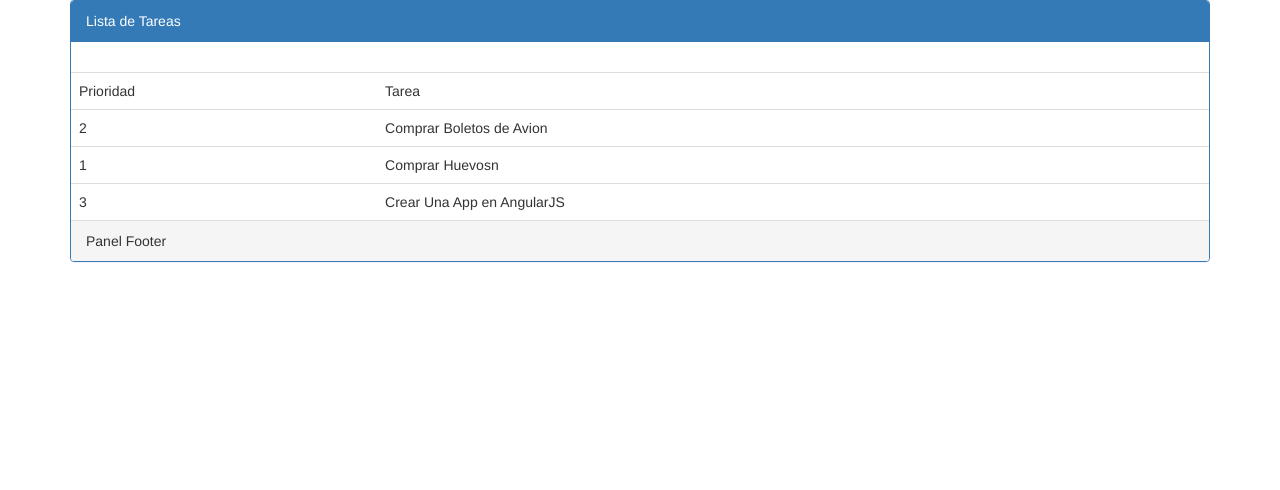
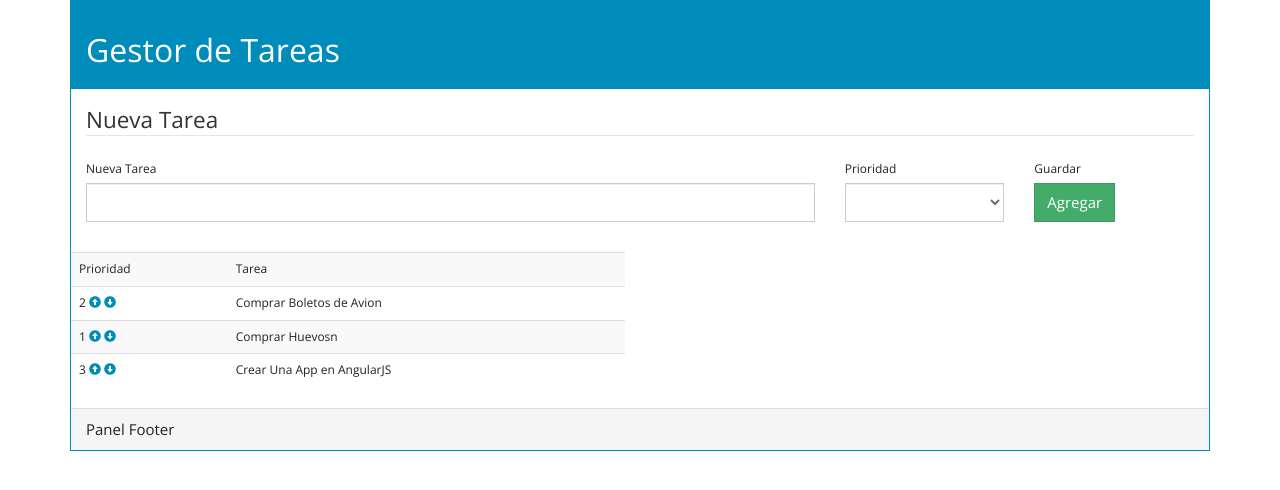
Before and after one commit to cristofer-dev/trainer_AngularJS, a plain HTML site: page index.html in a window 1280 px wide. Drawn offline with nearby package versions, Linux system fonts and the light colour scheme.

Commit message:
Editado Vista y Modelo
- Se Agregan ng-model al index (input)
- Se cambia el nombre del array de tasks a tareas
	modified:   index.html
	modified:   js/controller.js

```diff
--- a/index.html
+++ b/index.html
@@ -6,7 +6,8 @@
 
 
   <script src="angular_1.5.5.min.js"></script>
-  <link rel="stylesheet" href="css/bootstrap.min.css">
+
+  <link rel="stylesheet" href="css/bootswatch.css">
   <script type="text/javascript" src="js/controller.js"></script>
   <script type="text/javascript" src="js/bootstrap.min.js" ></script>
 </head>
@@ -14,21 +15,62 @@
 <div class="container">
 
 
+
+
+
     <div class="panel panel-primary">
-        <div class="panel-heading">Lista de Tareas</div>
+        <div class="panel-heading"><h2>Gestor de Tareas</h2></div>
         <div class="panel-body">
 
+
+            <legend>Nueva Tarea</legend>
+                <div class="form-group">
+                <form action="">
+                <div class="row">
+                    <div class="col-md-8">
+                        <label class="control-label" for="inputDefault">Nueva Tarea</label>
+                        <input class="form-control" id="inputDefault" type="text" ng-model="tarea.nombre">
+                    </div>
+                    <div class="col-md-2">
+                        <label class="control-label" for="inputDefault">Prioridad</label>
+                        <select class="form-control" id="select" ng-model="tarea.prioridad">
+                            <option value="1">1</option>
+                            <option value="2">2</option>
+                            <option value="3">3</option>
+                        </select>
+                    </div>
+                    <div class="col-md-1">
+                        <label class="control-label" for="inputDefault">Guardar</label><br>
+                        <button type="submit" id="submit" class="btn btn-success">Agregar</button>
+                    </div>
+
+
+
+                </div>
+                </form>
+                </div>
+
+
+
         </div>
-            <table class="table">
+
+        <div class="row">
+            <div class="col-md-12 col-lg-6">
+            <table class="table table-striped table-hover">
                 <tr>
                     <td>Prioridad</td>
                     <td>Tarea</td>
                 </tr>
-                <tr ng-repeat="task in tasks">
-                    <td>{{task.priority}}</td>
-                    <td>{{task.description}}</td>
+                <tr ng-repeat="tarea in tareas">
+                    <td>{{tarea.priority}}
+                        <a href="#" class="glyphicon glyphicon-circle-arrow-up fa-2x"></a>
+                        <a href="#" class="glyphicon glyphicon-circle-arrow-down fa-lg"></a>
+                    </td>
+                    <td>{{tarea.description}}</td>
                 </tr>
             </table>
+            </div>
+        </div>
 
         <div class="panel-footer">Panel Footer</div>
     </div>
--- a/js/controller.js
+++ b/js/controller.js
@@ -1,7 +1,7 @@
 var taskApp = angular.module('taskApp', []);
 
 taskApp.controller('TaskListCtrl', function ($scope) {
-  $scope.tasks = [
+  $scope.tareas = [
     {'description': 'Comprar Boletos de Avion',
      'priority': '2'},
      {'description': 'Comprar Huevosn',
```
